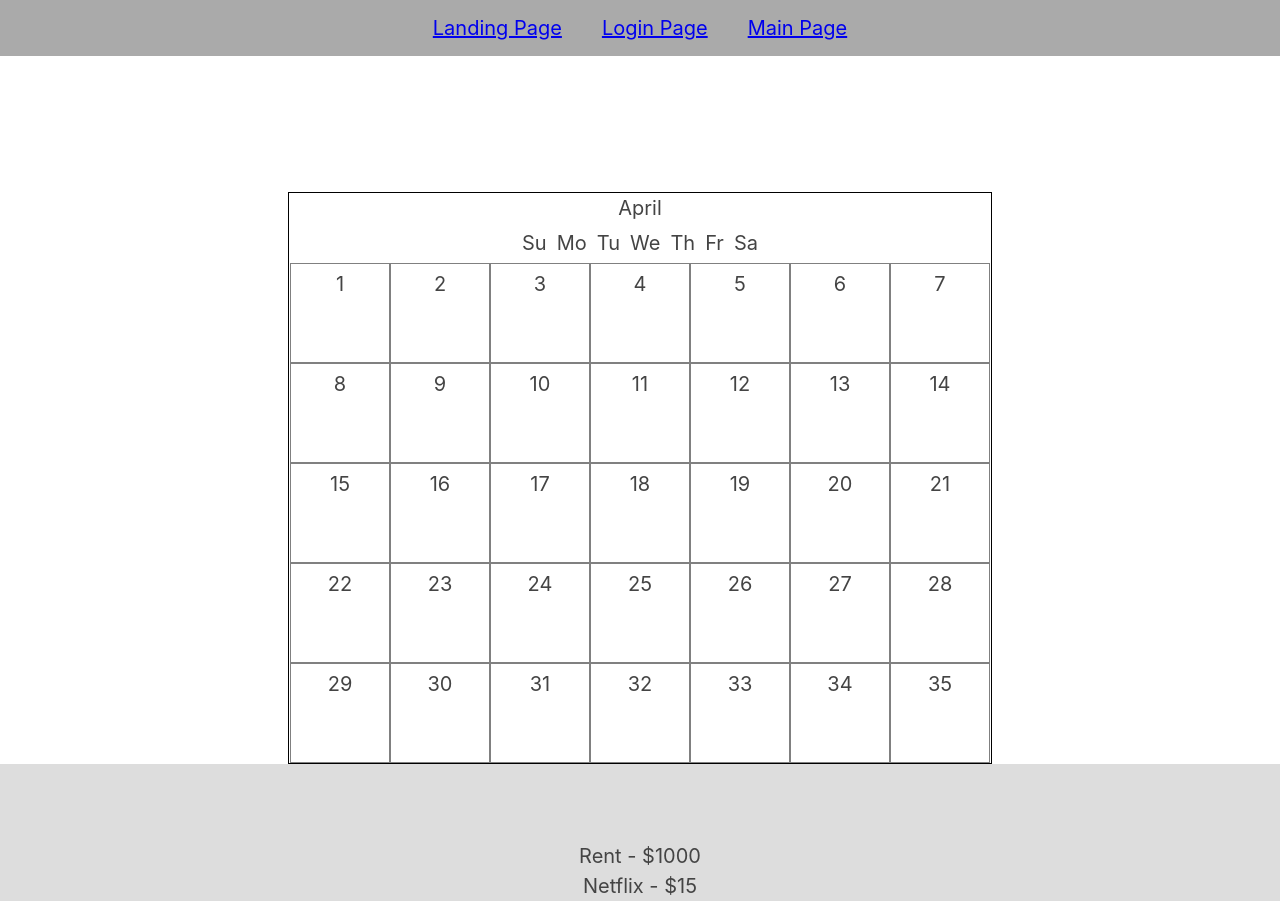
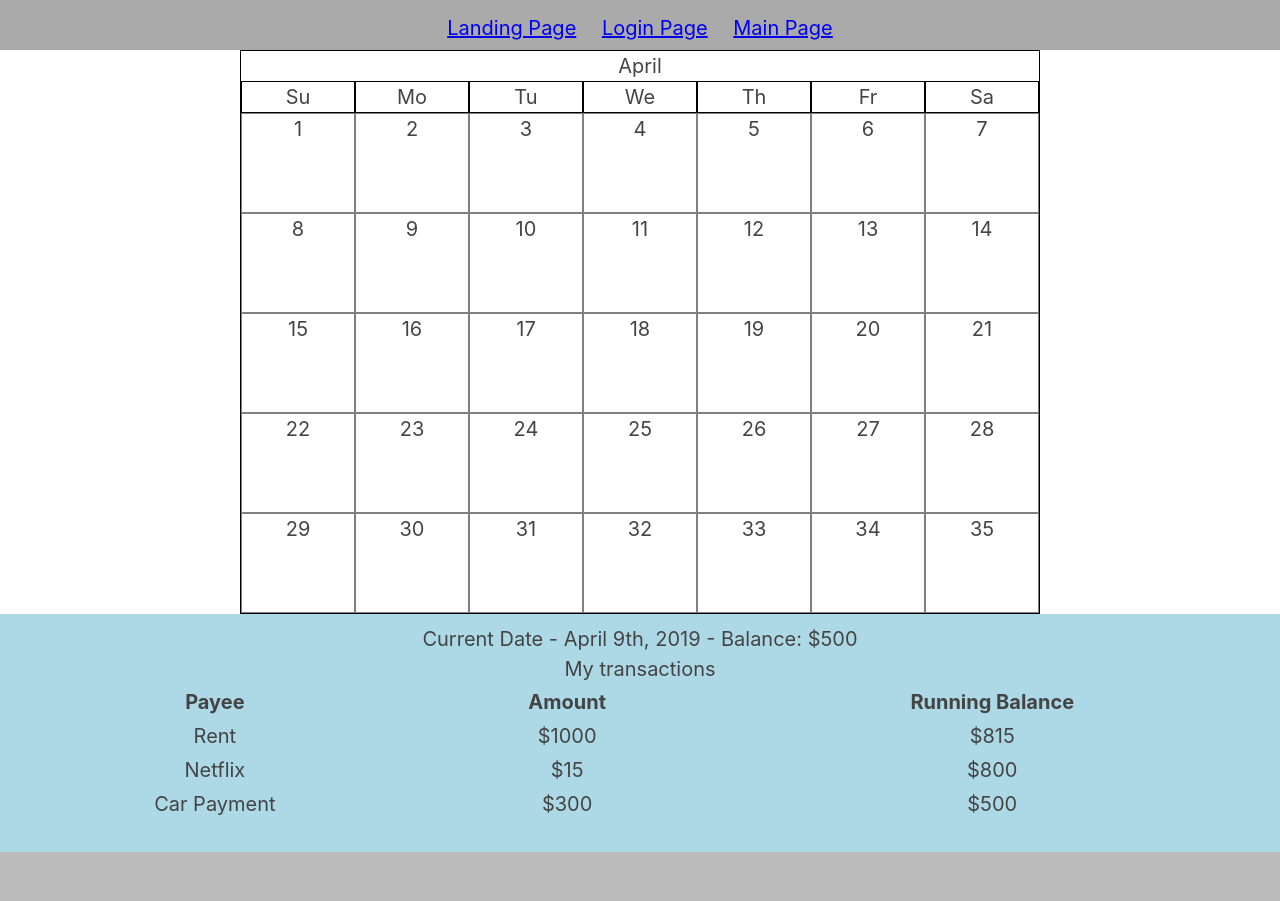
Before and after one commit to KliCk5000/money-in-sight-client, a React (Create React App) app: page /main in a window 1280 px wide. Shown: the top 901 px of the page. Built offline with nearby package versions, Linux system fonts and the light colour scheme.

Commit message:
added transaction table and styled calendar

```diff
--- a/src/components/Calendar.js
+++ b/src/components/Calendar.js
@@ -19,8 +19,7 @@ class Calendar extends Component {
     let dayJSX = dayNames.map((dayName) => {
       return <div className="dayOfWeek" key={dayName}>{dayName}</div>;
     });
-    console.log(dayJSX);
-    return <div>{dayJSX}</div>;
+    return <div className="dayOfWeek-container">{dayJSX}</div>;
   }
 
   render() {
--- a/src/components/Days.js
+++ b/src/components/Days.js
@@ -9,14 +9,14 @@ function Days() {
 
   for (let i = 0; i < 5; i++) {
     for (let i = 0; i < 7; i++) {
-      days.push(<div className="day">{currentDay}</div>);
+      days.push(<div className="day" key={'day'+i}>{currentDay}</div>);
       currentDay = currentDay + 1;
     }
-    rows.push(<div className="row">{days}</div>);
+    rows.push(<div className="row" key={'row'+i}>{days}</div>);
     days = [];
   }
 
-  return <div>{rows}</div>;
+  return <div className="day-container">{rows}</div>;
 }
 
 export default Days;
--- a/src/components/MainPage.js
+++ b/src/components/MainPage.js
@@ -1,16 +1,13 @@
 import React, { Component } from 'react';
 
 import Calendar from './Calendar';
+import Transactions from './Transactions';
 
 const wireframe = (
   <div>
     <main role="main">
       <Calendar />
-      <section>
-        <div>Rent - $1000</div>
-        <div>Netflix - $15</div>
-        <div>Car Payment - $300</div>
-      </section>
+      <Transactions />
 
       <section>
         <form>
--- /dev/null
+++ b/src/components/Transactions.js
@@ -0,0 +1,43 @@
+import React, { Component } from 'react';
+
+import '../stylesheets/Transactions.css';
+
+class Tansactions extends Component {
+  state = {};
+  render() {
+    return (
+      <div className="transactions-container">
+        <div>Current Date - April 9th, 2019 - Balance: $500</div>
+          <table className="transactions-table">
+            <caption>My transactions</caption>
+            <thead>
+              <tr>
+                <th>Payee</th>
+                <th>Amount</th>
+                <th>Running Balance</th>
+              </tr>
+            </thead>
+            <tbody>
+              <tr>
+                <td>Rent</td>
+                <td>$1000</td>
+                <td>$815</td>
+              </tr>
+              <tr>
+                <td>Netflix</td>
+                <td>$15</td>
+                <td>$800</td>
+              </tr>
+              <tr>
+                <td>Car Payment</td>
+                <td>$300</td>
+                <td>$500</td>
+              </tr>
+            </tbody>
+          </table>
+      </div>
+    );
+  }
+}
+
+export default Tansactions;
--- a/src/index.css
+++ b/src/index.css
@@ -38,15 +38,16 @@ footer {
   left: 0;
   right: 0;
   z-index: 10;
+  height: 50px;
 }
 
 header {
-  padding: 10% 0;
+  padding: 50px 0;
 }
 
 section {
   min-height: 200px;
-  padding: 6% 0;
+  padding: 50px 0;
   background-color: #bbb;
 }
 
@@ -62,9 +63,9 @@ section:nth-child(even) {
 .navigation li {
   list-style-type: none;
   display: inline-block;
-  padding: 0 20px;
+  padding: 0 1vw;
 }
 
 main {
-  margin-top: 15%;
+  margin-top: 50px;
 }
--- a/src/stylesheets/Calendar.css
+++ b/src/stylesheets/Calendar.css
@@ -1,13 +1,21 @@
 .calendar-container {
   margin: 0 auto;
-  max-width: 704px;
+  max-width: 800px;
 }
 
 .calendar {
   border: 1px solid black;
 }
 
+.dayOfWeek-container {
+  display: flex;
+  flex-wrap: wrap;
+  flex-direction: row;
+}
+
 .dayOfWeek {
-  display: inline-block;
-  padding: 5px;
+  border: 1px solid black;
+  flex-grow: 1;
+  flex-basis: 0;
+  max-width: 100%;
 }
--- a/src/stylesheets/Days.css
+++ b/src/stylesheets/Days.css
@@ -1,7 +1,18 @@
+.day-container {
+
+}
+
 .day {
-  display: inline-block;
-  padding: 5px;
   border: 1px solid grey;
-  height: 100px;
-  width: 100px;
+  flex-grow: 1;
+    flex-basis: 0;
+    max-width: 100%;
+    height: 100px;
 }
+
+.row {
+  display: flex;
+  flex-direction: row;
+  flex-wrap: wrap;
+  width: 100%;
+}
--- /dev/null
+++ b/src/stylesheets/Transactions.css
@@ -0,0 +1,11 @@
+.transactions-container {
+  background-color: lightblue;
+  padding-top: 10px;
+  display: flex;
+  flex-direction: column;
+  padding-bottom: 30px;
+}
+
+.transactions-table {
+
+}
```
